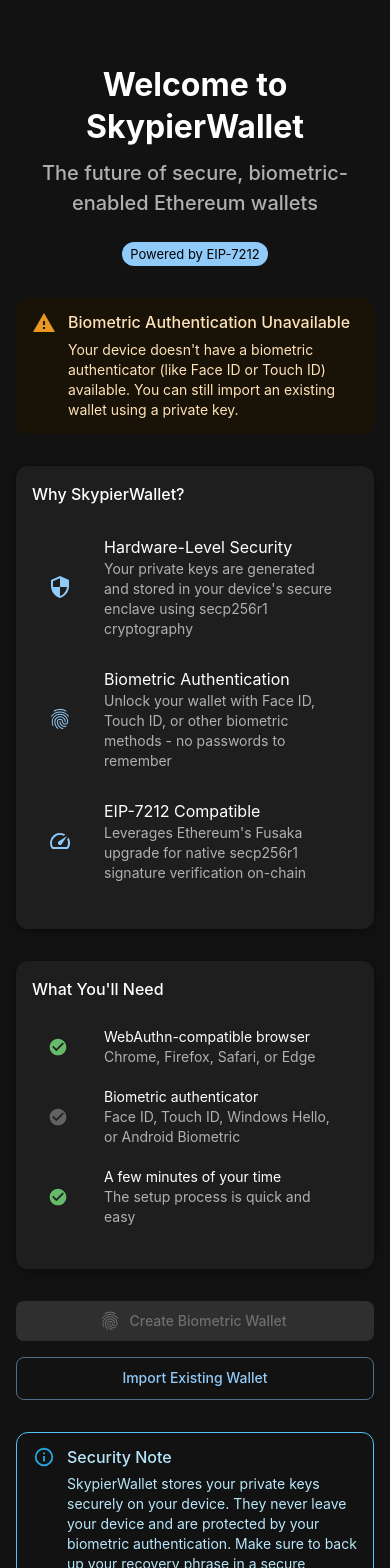
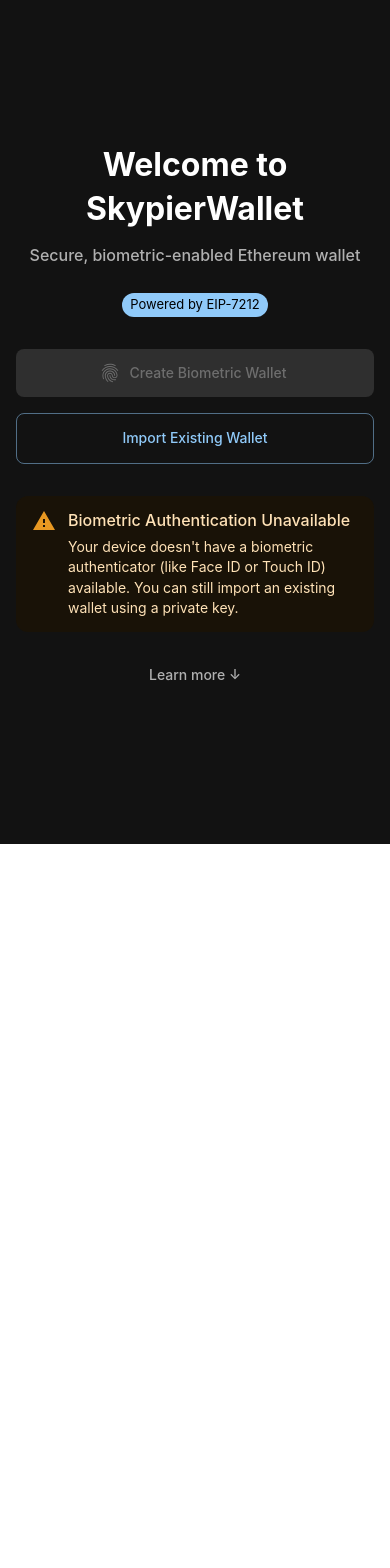
Before and after one commit to smolgroot/skypier-wallet, a React (Vite) app: page / in a window 390 px wide. Shown: the top 1568 px of the page. After the commit the page ends 844 px from the top, so only its background shows below. Built offline with nearby package versions, Linux system fonts and the light colour scheme.

Commit message:
Refactor UI components for CreateWallet, Dashboard, and Welcome pages to enhance responsiveness and improve user experience

```diff
--- a/src/pages/CreateWallet.tsx
+++ b/src/pages/CreateWallet.tsx
@@ -40,26 +40,43 @@ export default function CreateWallet() {
   };
 
   return (
-    <Container maxWidth="md" sx={{ py: 4 }}>
-      <Paper elevation={3} sx={{ p: 4 }}>
+    <Container maxWidth="md" sx={{ py: { xs: 2, md: 4 } }}>
+      <Paper elevation={3} sx={{ p: { xs: 2, md: 4 } }}>
         {/* Header */}
-        <Box mb={4}>
-          <Typography variant="h4" component="h1" gutterBottom fontWeight="bold">
+        <Box mb={3}>
+          <Typography
+            variant="h4"
+            component="h1"
+            gutterBottom
+            fontWeight="bold"
+            sx={{ fontSize: { xs: '1.5rem', md: '2.125rem' } }}
+          >
             Create Biometric Wallet
           </Typography>
-          <Typography variant="body1" color="text.secondary">
+          <Typography
+            variant="body2"
+            color="text.secondary"
+            sx={{ fontSize: { xs: '0.875rem', md: '1rem' } }}
+          >
             Set up a secure wallet protected by your device's biometric authentication
           </Typography>
         </Box>
 
         {/* Stepper */}
-        <Stepper activeStep={activeStep} sx={{ mb: 4 }}>
+        <Stepper activeStep={activeStep} sx={{ mb: 3, display: { xs: 'none', sm: 'flex' } }}>
           {steps.map((label) => (
             <Step key={label}>
               <StepLabel>{label}</StepLabel>
             </Step>
           ))}
         </Stepper>
+
+        {/* Mobile progress indicator */}
+        <Box sx={{ display: { xs: 'block', sm: 'none' }, mb: 3, textAlign: 'center' }}>
+          <Typography variant="caption" color="text.secondary">
+            Step {activeStep + 1} of {steps.length}
+          </Typography>
+        </Box>
 
         {/* Step Content */}
         <Box>
--- a/src/pages/Welcome.tsx
+++ b/src/pages/Welcome.tsx
@@ -139,15 +139,26 @@ export default function Welcome() {
   }
 
   return (
-    <Container maxWidth="md" sx={{ py: 8 }}>
+    <Container maxWidth="md" sx={{ py: { xs: 4, md: 8 } }}>
       <Stack spacing={4}>
         {/* Header */}
         <Box textAlign="center">
-          <Typography variant="h2" component="h1" gutterBottom fontWeight="bold">
+          <Typography
+            variant="h3"
+            component="h1"
+            gutterBottom
+            fontWeight="bold"
+            sx={{ fontSize: { xs: '2rem', md: '3rem' } }}
+          >
             Welcome to SkypierWallet
           </Typography>
-          <Typography variant="h5" color="text.secondary" paragraph>
-            The future of secure, biometric-enabled Ethereum wallets
+          <Typography
+            variant="h6"
+            color="text.secondary"
+            paragraph
+            sx={{ fontSize: { xs: '1rem', md: '1.25rem' } }}
+          >
+            Secure, biometric-enabled Ethereum wallet
           </Typography>
           <Chip
             label="Powered by EIP-7212"
@@ -157,89 +168,7 @@ export default function Welcome() {
           />
         </Box>
 
-        {/* Device Capability Status */}
-        {renderCapabilityStatus()}
-
-        {/* Features */}
-        <Card elevation={2}>
-          <CardContent>
-            <Typography variant="h6" gutterBottom fontWeight="medium">
-              Why SkypierWallet?
-            </Typography>
-            <List>
-              <ListItem>
-                <ListItemIcon>
-                  <SecurityIcon color="primary" />
-                </ListItemIcon>
-                <ListItemText
-                  primary="Hardware-Level Security"
-                  secondary="Your private keys are generated and stored in your device's secure enclave using secp256r1 cryptography"
-                />
-              </ListItem>
-              <ListItem>
-                <ListItemIcon>
-                  <FingerprintIcon color="primary" />
-                </ListItemIcon>
-                <ListItemText
-                  primary="Biometric Authentication"
-                  secondary="Unlock your wallet with Face ID, Touch ID, or other biometric methods - no passwords to remember"
-                />
-              </ListItem>
-              <ListItem>
-                <ListItemIcon>
-                  <SpeedIcon color="primary" />
-                </ListItemIcon>
-                <ListItemText
-                  primary="EIP-7212 Compatible"
-                  secondary="Leverages Ethereum's Fusaka upgrade for native secp256r1 signature verification on-chain"
-                />
-              </ListItem>
-            </List>
-          </CardContent>
-        </Card>
-
-        {/* What You'll Need */}
-        <Card elevation={2}>
-          <CardContent>
-            <Typography variant="h6" gutterBottom fontWeight="medium">
-              What You'll Need
-            </Typography>
-            <List dense>
-              <ListItem>
-                <ListItemIcon>
-                  <CheckCircleIcon color={capabilities.webAuthnSupported ? 'success' : 'disabled'} fontSize="small" />
-                </ListItemIcon>
-                <ListItemText
-                  primary="WebAuthn-compatible browser"
-                  secondary="Chrome, Firefox, Safari, or Edge"
-                />
-              </ListItem>
-              <ListItem>
-                <ListItemIcon>
-                  <CheckCircleIcon
-                    color={capabilities.platformAuthenticatorAvailable ? 'success' : 'disabled'}
-                    fontSize="small"
-                  />
-                </ListItemIcon>
-                <ListItemText
-                  primary="Biometric authenticator"
-                  secondary="Face ID, Touch ID, Windows Hello, or Android Biometric"
-                />
-              </ListItem>
-              <ListItem>
-                <ListItemIcon>
-                  <CheckCircleIcon color="success" fontSize="small" />
-                </ListItemIcon>
-                <ListItemText
-                  primary="A few minutes of your time"
-                  secondary="The setup process is quick and easy"
-                />
-              </ListItem>
-            </List>
-          </CardContent>
-        </Card>
-
-        {/* CTA Buttons */}
+        {/* CTA Buttons - Moved to top */}
         <Stack direction={{ xs: 'column', sm: 'row' }} spacing={2} justifyContent="center">
           {hasExistingWallets ? (
             <>
@@ -249,6 +178,7 @@ export default function Welcome() {
                 onClick={handleUnlock}
                 disabled={!capabilities.platformAuthenticatorAvailable || capabilities.isLoading}
                 startIcon={<FingerprintIcon />}
+                sx={{ py: 1.5, px: 4 }}
               >
                 Unlock Wallet
               </Button>
@@ -257,6 +187,7 @@ export default function Welcome() {
                 size="large"
                 onClick={handleGetStarted}
                 disabled={!capabilities.platformAuthenticatorAvailable || capabilities.isLoading}
+                sx={{ py: 1.5, px: 4 }}
               >
                 Create New Wallet
               </Button>
@@ -269,6 +200,7 @@ export default function Welcome() {
                 onClick={handleGetStarted}
                 disabled={!capabilities.platformAuthenticatorAvailable || capabilities.isLoading}
                 startIcon={<FingerprintIcon />}
+                sx={{ py: 1.5, px: 4 }}
               >
                 Create Biometric Wallet
               </Button>
@@ -277,6 +209,7 @@ export default function Welcome() {
                 size="large"
                 onClick={() => navigate('/import-wallet')}
                 disabled={capabilities.isLoading}
+                sx={{ py: 1.5, px: 4 }}
               >
                 Import Existing Wallet
               </Button>
@@ -284,13 +217,64 @@ export default function Welcome() {
           )}
         </Stack>
 
-        {/* Security Note */}
-        <Alert severity="info" variant="outlined">
-          <AlertTitle>Security Note</AlertTitle>
-          SkypierWallet stores your private keys securely on your device. They never leave your
-          device and are protected by your biometric authentication. Make sure to back up your
-          recovery phrase in a secure location.
-        </Alert>
+        {/* Device Capability Status */}
+        {renderCapabilityStatus()}
+
+        {/* Collapsible Features - Less prominent */}
+        <Box>
+          <Typography
+            variant="subtitle2"
+            color="text.secondary"
+            textAlign="center"
+            sx={{ mb: 2, cursor: 'pointer' }}
+          >
+            Learn more ↓
+          </Typography>
+          <Stack spacing={2}>
+            <Card elevation={1} sx={{ display: { xs: 'none', md: 'block' } }}>
+              <CardContent>
+                <Typography variant="subtitle1" gutterBottom fontWeight="medium">
+                  Key Features
+                </Typography>
+                <List dense>
+                  <ListItem>
+                    <ListItemIcon>
+                      <SecurityIcon color="primary" fontSize="small" />
+                    </ListItemIcon>
+                    <ListItemText
+                      primary="Hardware-Level Security"
+                      primaryTypographyProps={{ variant: 'body2' }}
+                      secondary="Keys stored in secure enclave with secp256r1"
+                      secondaryTypographyProps={{ variant: 'caption' }}
+                    />
+                  </ListItem>
+                  <ListItem>
+                    <ListItemIcon>
+                      <FingerprintIcon color="primary" fontSize="small" />
+                    </ListItemIcon>
+                    <ListItemText
+                      primary="Biometric Authentication"
+                      primaryTypographyProps={{ variant: 'body2' }}
+                      secondary="No passwords to remember"
+                      secondaryTypographyProps={{ variant: 'caption' }}
+                    />
+                  </ListItem>
+                  <ListItem>
+                    <ListItemIcon>
+                      <SpeedIcon color="primary" fontSize="small" />
+                    </ListItemIcon>
+                    <ListItemText
+                      primary="EIP-7212 Compatible"
+                      primaryTypographyProps={{ variant: 'body2' }}
+                      secondary="Native on-chain signature verification"
+                      secondaryTypographyProps={{ variant: 'caption' }}
+                    />
+                  </ListItem>
+                </List>
+              </CardContent>
+            </Card>
+          </Stack>
+        </Box>
       </Stack>
     </Container>
   );
```
Also changed, not shown: src/pages/Dashboard.tsx (+110 -44 lines).
